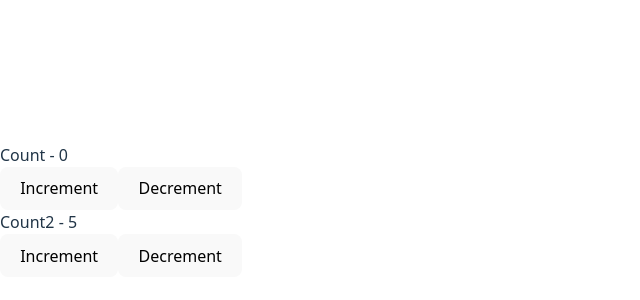
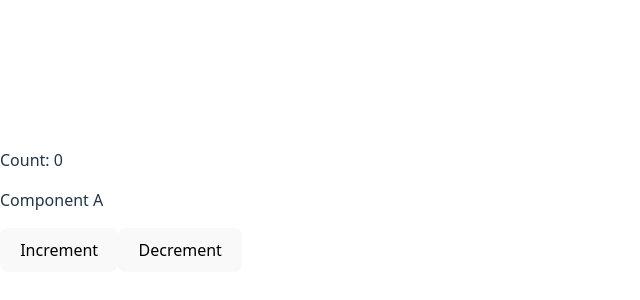
Before and after one commit to jahid-cuet/react-hooks, a React (Vite) app: page / in a window 1280 px wide. Shown: the part 190-490 px from the top of the page, without its empty margins (0-640 px from the left). Built offline with nearby package versions, Linux system fonts and the light colour scheme.

Commit message:
for-global-done

```diff
--- a/src/App.jsx
+++ b/src/App.jsx
@@ -1,14 +1,28 @@
-// import Counter from './useReducer/Counter';
-import OptimizedComplexCounter from './useReducer/OptimizedComplexCounter';
+import React, { useReducer } from 'react';
+import ComponentA from './useReducer/ComponentB';
+
+export const counterContext = React.createContext();
+
+const initialState = 0;
+const reducer = (state, action) => {
+    switch (action) {
+        case 'increment':
+            return state + 1;
+        case 'decrement':
+            return state - 1;
+        default:
+            return state;
+    }
+};
+
 export default function App() {
-
+    const [count, dispatch] = useReducer(reducer, initialState);
     return (
-      <>
-             <div>
-                <OptimizedComplexCounter />
-            </div>
-      </>
-
-
+        <div className="app">
+            <div>Count: {count}</div>
+            <counterContext.Provider value={{ countDispatch: dispatch }}>
+                <ComponentA />
+            </counterContext.Provider>
+        </div>
     );
 }
--- /dev/null
+++ b/src/useReducer/ComponentB.jsx
@@ -0,0 +1,18 @@
+import { useContext } from 'react';
+import { counterContext } from '../App';
+
+export default function ComponentA() {
+    const countContext = useContext(counterContext);
+
+    return (
+        <div>
+            <p>Component A</p>
+            <button type="button" onClick={() => countContext.countDispatch('increment')}>
+                Increment
+            </button>
+            <button type="button" onClick={() => countContext.countDispatch('decrement')}>
+                Decrement
+            </button>
+        </div>
+    );
+}
```
Also changed, not shown: src/useReducer/ComponentA.jsx (added, +9 -0 lines).
